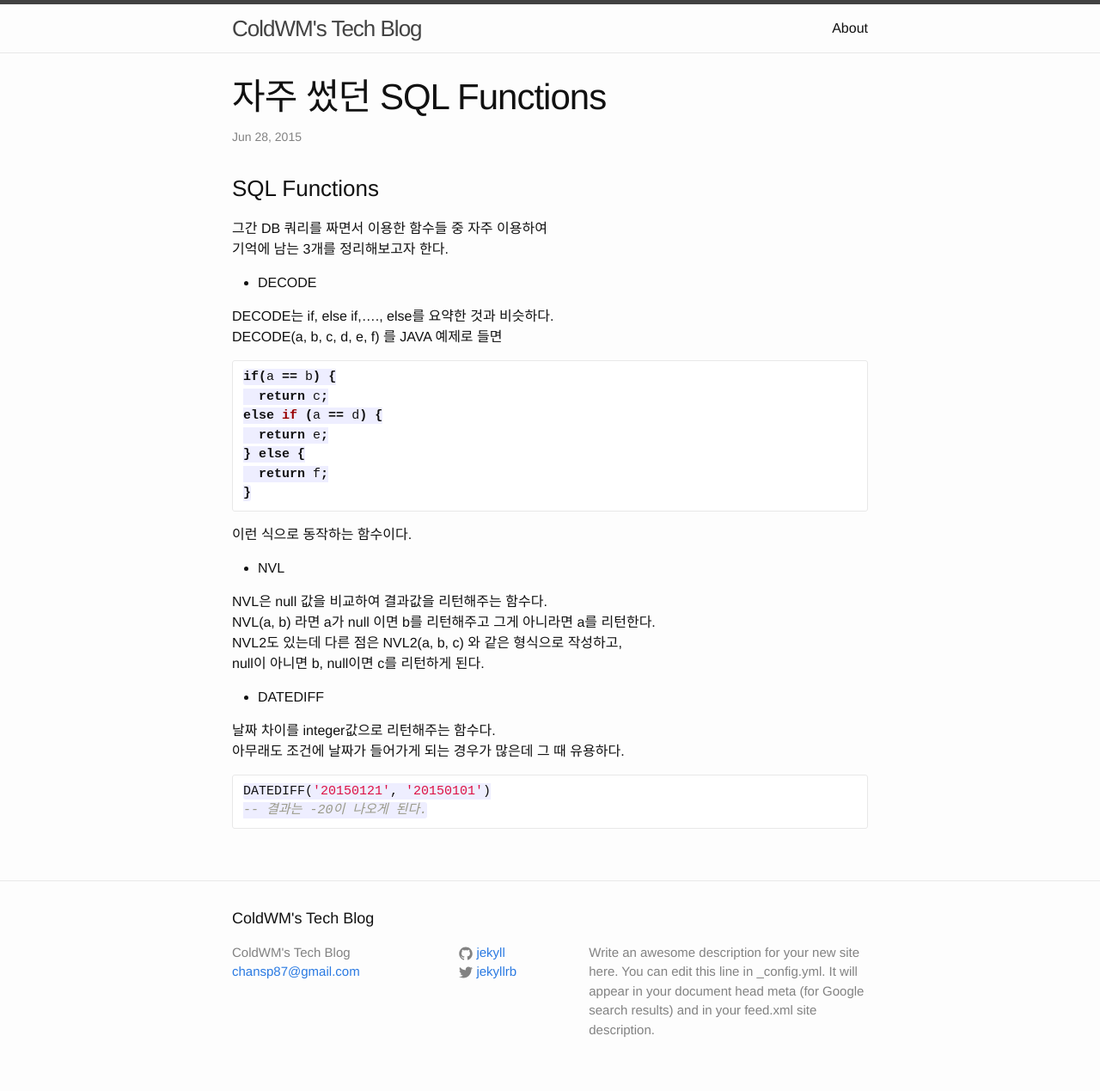
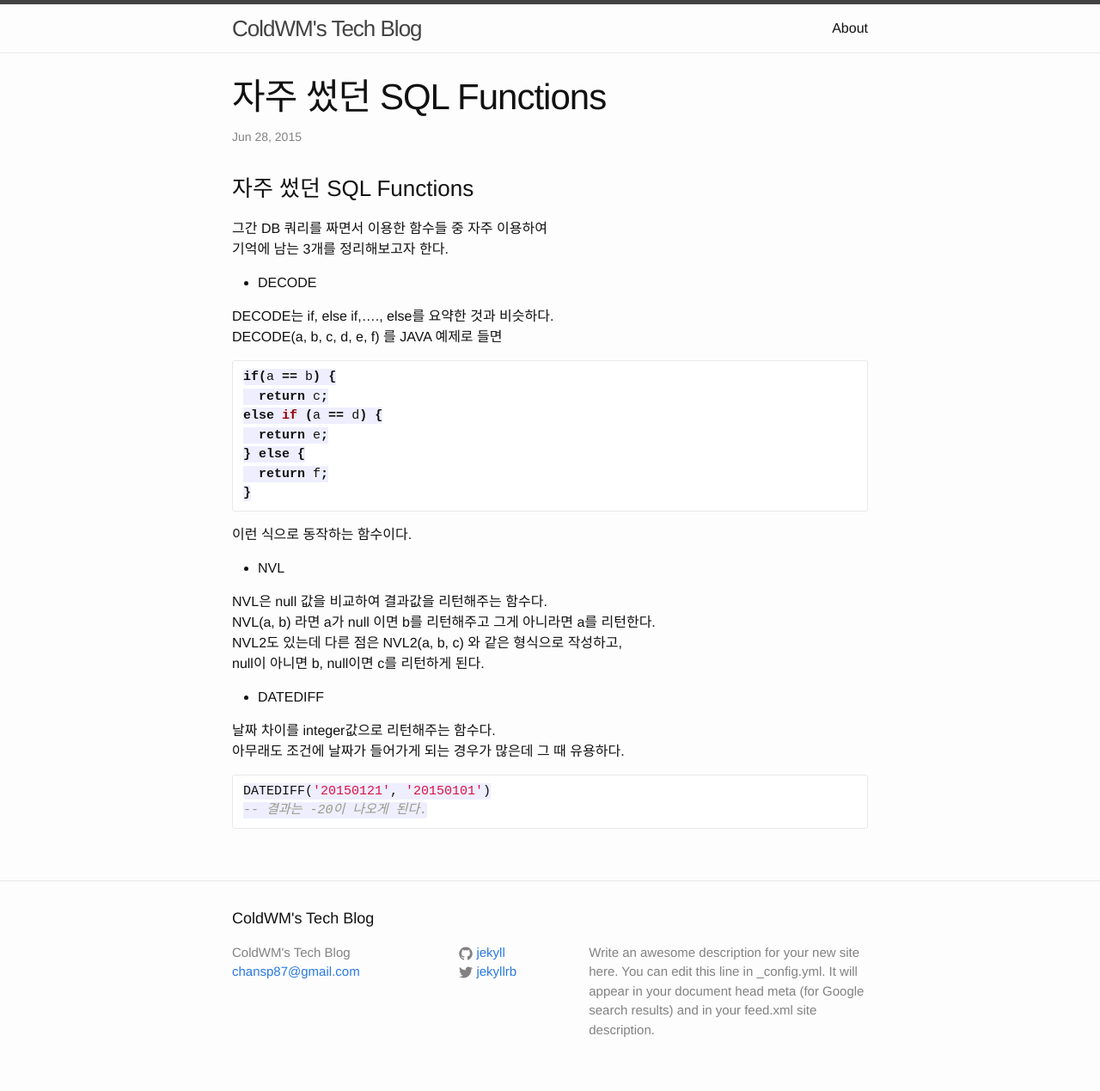
Before and after one commit to ColdWM/blog, a Jekyll site: the page built from _posts/2015-06-28-SQL-Functions.md, in a window 1280 px wide. Shown: the whole page at 86% size. Built offline with Jekyll 4.4.1, drawn with Linux system fonts in a browser that asks for light colours; Markdown is read by kramdown in place of the engine named in the settings.

Commit message:
Update 2015-06-28-SQL-Functions.md

```diff
--- a/_posts/2015-06-28-SQL-Functions.md
+++ b/_posts/2015-06-28-SQL-Functions.md
@@ -6,7 +6,7 @@ categories: sql
 ---
 
 
-### SQL Functions
+### 자주 썼던 SQL Functions
 
 그간 DB 쿼리를 짜면서 이용한 함수들 중 자주 이용하여
 기억에 남는 3개를 정리해보고자 한다.
```
